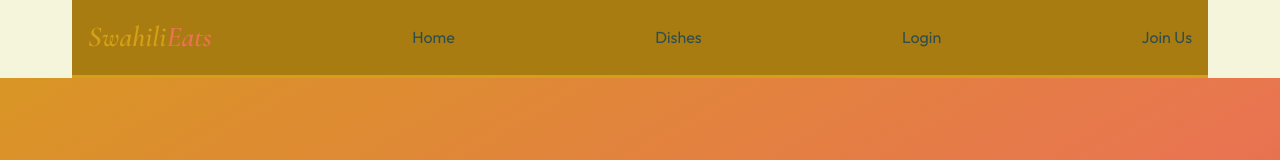
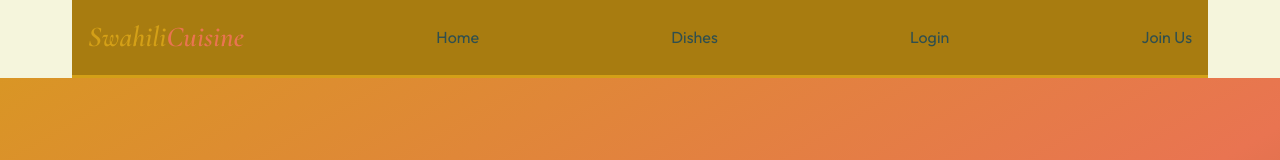
Before and after one commit to Mavoochie/swahili_food_site, a React app in the folder frontend/: page / in a window 1280 px wide. Shown: the top 160 px of the page. Built offline with nearby package versions, Linux system fonts and the light colour scheme; the HTML template or start-up script is replaced by a standard one.

Commit message:
(frontend): changed 'Swahili eats' to'Swahili Cuisine'

```diff
--- a/frontend/src/App.jsx
+++ b/frontend/src/App.jsx
@@ -120,7 +120,7 @@ function Navbar({ onLogout }) {
   return (
     <nav className="navbar">
       <Link to="/" className="navbar-brand">
-        Swahili<span>Eats</span>
+        Swahili<span>Cuisine</span>
       </Link>
       <NavLink to="/">Home</NavLink>
       <NavLink to="/dishes">Dishes</NavLink>
@@ -142,7 +142,7 @@ function Navbar({ onLogout }) {
   );
 }
 
-// ── Home ─────────────────────────────────────────
+// Home
 function Home() {
   const [heroBg, setHeroBg] = useState(null);
 
```
